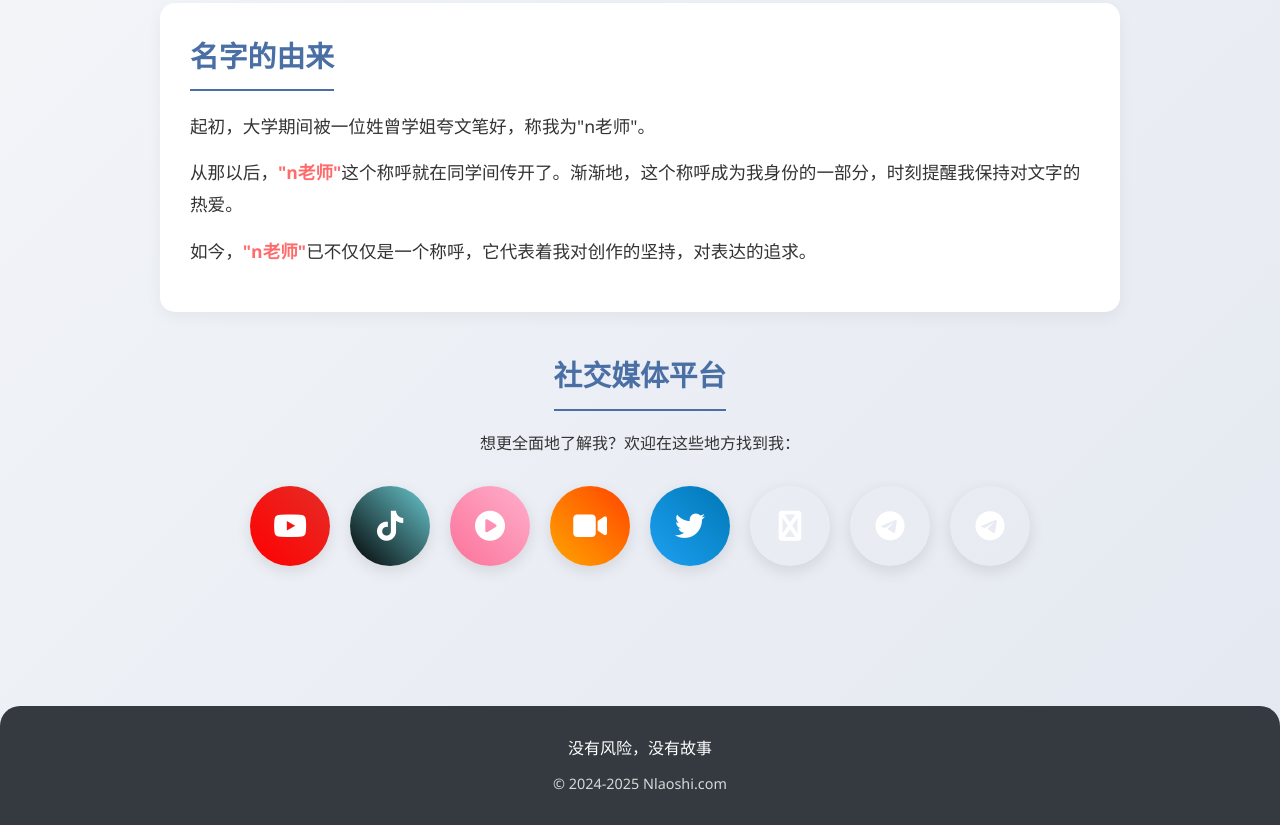
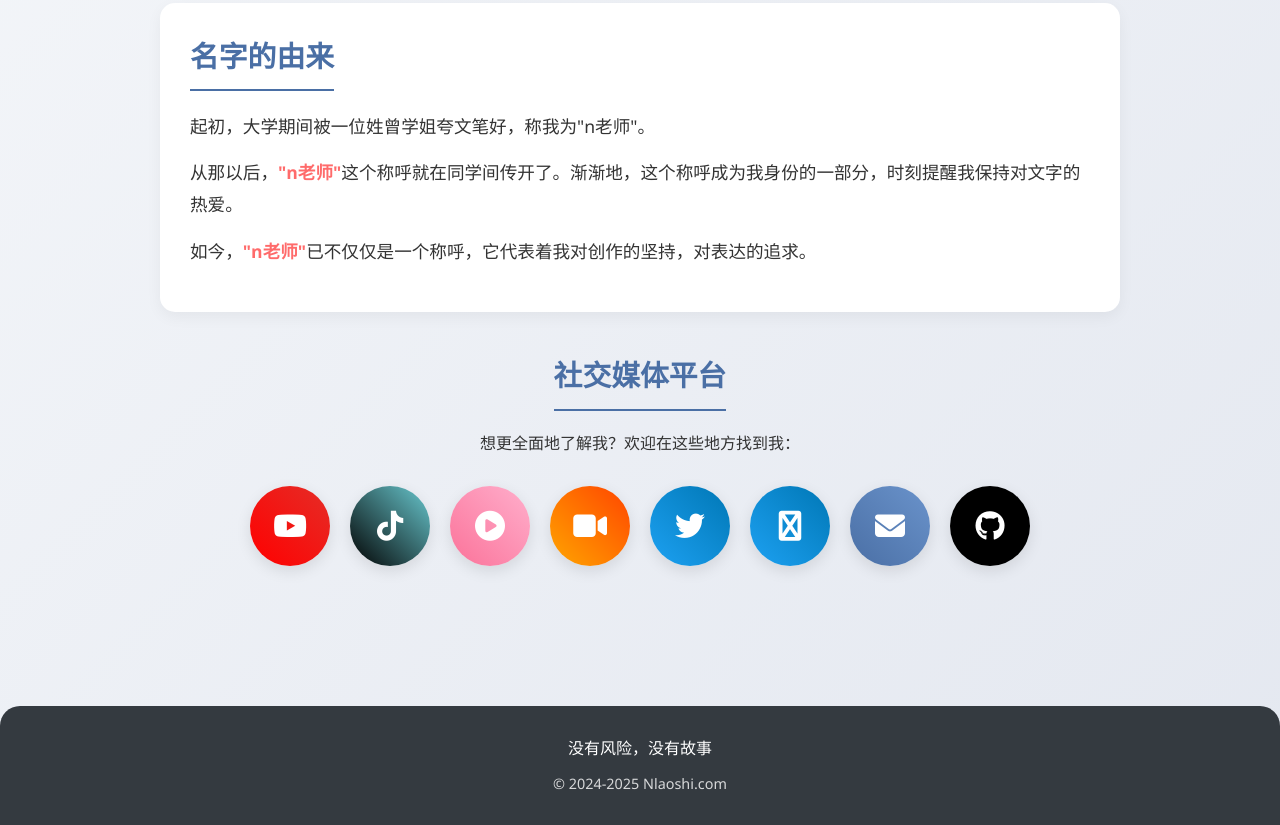
Before and after one commit to pxps/Nlaoshi.com, a plain HTML site: page index.html in a window 1280 px wide. Shown: the part 472-1297 px from the top of the page. Drawn offline with Linux system fonts and the light colour scheme.

Commit message:
修改html

```diff
--- a/index.html
+++ b/index.html
@@ -252,6 +252,7 @@
         .twitter { background: linear-gradient(45deg, #1DA1F2, #0077B5); }
         .email { background: linear-gradient(45deg, #4a6fa5, #6a93cb); }
         .github { background: linear-gradient(45deg, #000000, #000000); }
+        .telegram { background: linear-gradient(45deg, #1DA1F2, #0077B5); }
 
         /* 页脚 */
         footer {
@@ -389,14 +390,14 @@
                         <span>电报</span>
                     </a>
 
-                    <a href="https://t.me/your_telegram_username" class="social-icon telegram" target="_blank">
-                        <i class="fab fa-telegram"></i>
-                        <span>Telegram</span>
+                    <a href="mailto:px6200@gmail.com" class="social-icon email">
+                        <i class="fas fa-envelope"></i>
+                        <span>邮箱</span>
                     </a>
 
-                    <a href="https://t.me/your_telegram_username" class="social-icon telegram" target="_blank">
-                        <i class="fab fa-telegram"></i>
-                        <span>Telegram</span>
+                    <a href="https://github.com/pxps/" class="social-icon github" target="_blank">
+                        <i class="fab fa-github"></i>
+                        <span>GitHub</span>
                     </a>
                 </div>
             </section>
```
